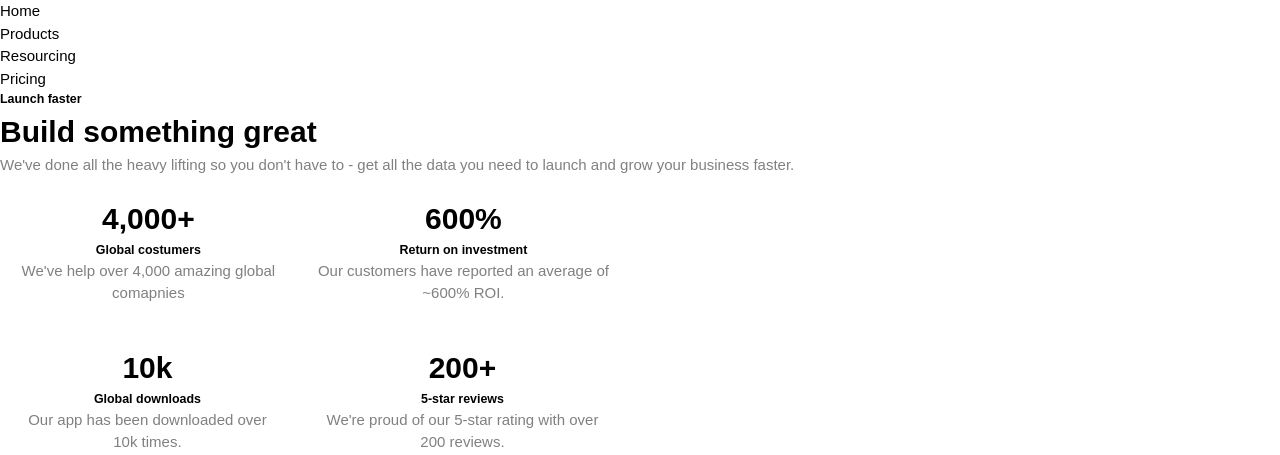
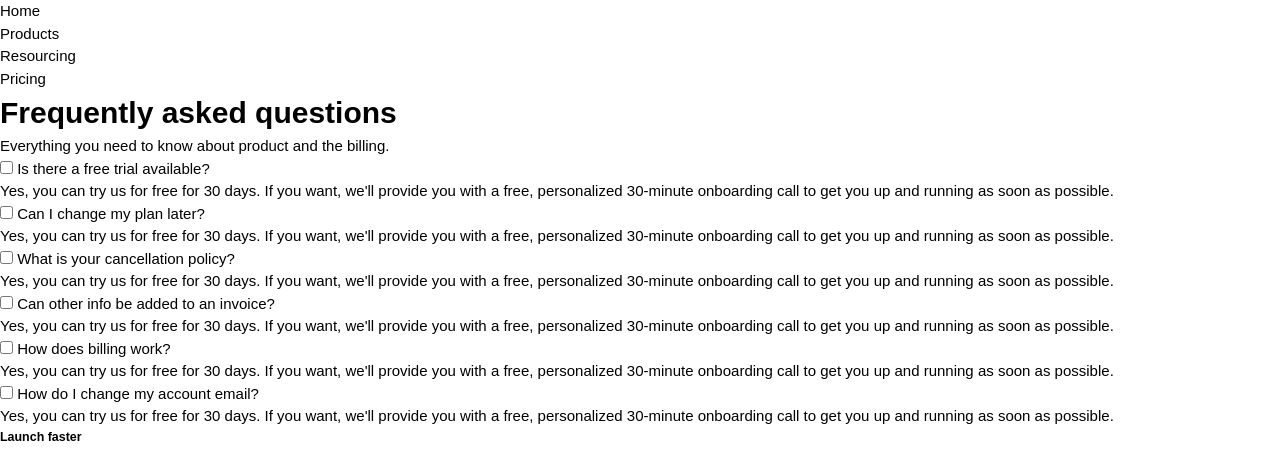
Before and after one commit to lanie027/ardientes_responsive, a plain HTML site: page index.html in a window 1280 px wide. Shown: the top 455 px of the page. Drawn offline with Linux system fonts and the light colour scheme.

Commit message:
Update index.html

```diff
--- a/index.html
+++ b/index.html
@@ -22,6 +22,51 @@
                 </ul>
             </nav>
         </div>
+        <div>
+            <div class="freq-ask-question">
+                <div>
+                    <h1>Frequently asked questions</h1>
+                    <p>Everything you need to know about product and the billing.</p>
+                </div>
+        </div>
+        <div class="accordion-item">
+            <input type="checkbox" id="ac1">
+            <label for="ac1" class="ac-item">Is there a free trial available?<span class="icon"></span></label>
+            <div class="ac-item-answer">Yes, you can try us for free for 30 days. If you want, we'll provide you with a free, personalized
+            30-minute onboarding call to get you up and running as soon as possible.</div>
+        </div>
+        <div class="accordion-item">
+            <input type="checkbox" id="ac2">
+            <label for="ac2" class="ac-item">Can I change my plan later?<span class="icon"></span></label>
+            <div class="ac-item-answer">Yes, you can try us for free for 30 days. If you want, we'll provide you with a free, personalized
+            30-minute onboarding call to get you up and running as soon as possible.</div>
+        </div>
+        <div class="accordion-item">
+            <input type="checkbox" id="ac3">
+            <label for="ac3" class="ac-item">What is your cancellation policy?<span class="icon"></span></label>
+            <div class="ac-item-answer">Yes, you can try us for free for 30 days. If you want, we'll provide you with a free, personalized
+            30-minute onboarding call to get you up and running as soon as possible.</div>
+        </div>
+        <div class="accordion-item">
+            <input type="checkbox" id="ac4">
+            <label for="ac4" class="ac-item">Can other info be added to an invoice?<span class="icon"></span></label>
+            <div class="ac-item-answer">Yes, you can try us for free for 30 days. If you want, we'll provide you with a free, personalized
+            30-minute onboarding call to get you up and running as soon as possible.</div>
+        </div>
+        <div class="accordion-item">
+            <input type="checkbox" id="ac5">
+            <label for="ac5" class="ac-item">How does billing work?<span class="icon"></span></label>
+            <div class="ac-item-answer">Yes, you can try us for free for 30 days. If you want, we'll provide you with a free, personalized
+            30-minute onboarding call to get you up and running as soon as possible.</div>
+        </div>
+        <div class="accordion-item">
+            <input type="checkbox" id="ac6">
+            <label for="ac6" class="ac-item">How do I change my account email?<span class="icon"></span></label>
+            <div class="ac-item-answer">Yes, you can try us for free for 30 days. If you want, we'll provide you with a free, personalized
+            30-minute onboarding call to get you up and running as soon as possible.</div>
+        </div>
+
+
         <div class="content">
             <div class="build">
                 <h5>Launch faster</h5>
```
